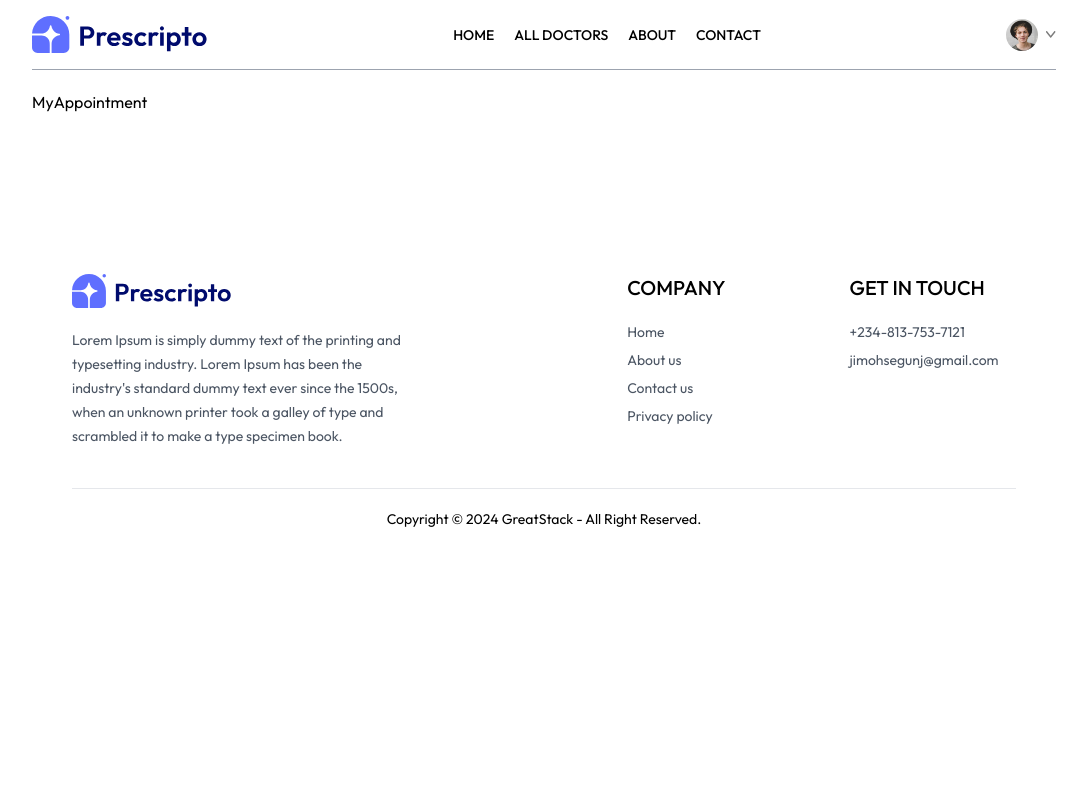
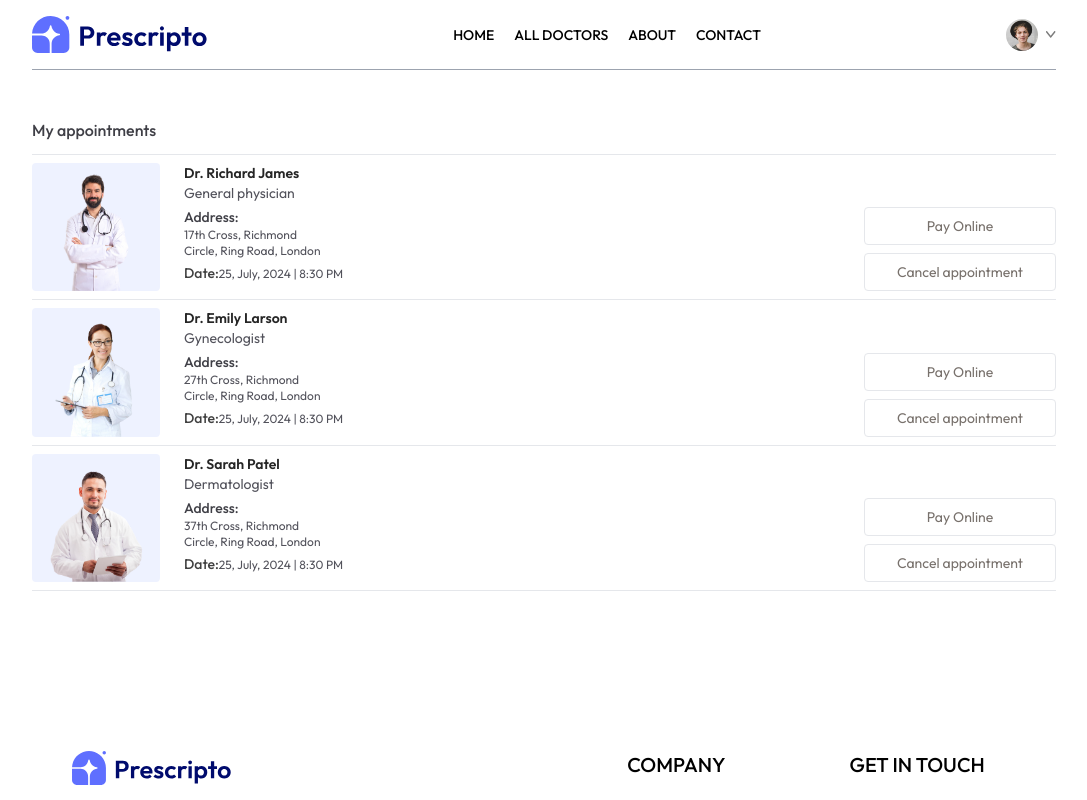
Before and after one commit to jimohsegun1/MediCare, a React (Vite) app in the folder frontend/: page /my-appointments in a window 1280 px wide. Shown: the top 800 px of the page, without its empty margins (96-1183 px from the left). Built offline with nearby package versions, Linux system fonts and the light colour scheme.

Commit message:
MyAppointments

```diff
--- a/frontend/src/pages/MyAppointments.jsx
+++ b/frontend/src/pages/MyAppointments.jsx
@@ -1,9 +1,36 @@
-import React from 'react'
+import React, { useContext } from 'react';
+import { AppContext } from '../context/AppContext';
 
-const MyAppointment = () => {
-  return (
-    <div>MyAppointment</div>
-  )
+const MyAppointments = () => {
+    const { doctors } = useContext(AppContext);
+
+    return (
+        <div>
+            <p className='pb-3 mt-12 font-medium text-zinc-700 border-b'>My appointments</p>
+            <div>
+                {doctors.slice(0, 3).map((item, index) => (
+                    <div className='grid grid-cols-[1fr_2fr] gap-4 sm:flex sm:gap-6 py-2 border-b ' key={index}>
+                        <div>
+                            <img className='w-32 bg-indigo-50 rounded' src={item.image} alt="" />
+                        </div>
+                        <div className='flex-1 text-sm text-zinc-600'>
+                          <p className='text-neutral-800 font-semibold'>{item.name}</p>
+                          <p> {item.speciality} </p>
+                          <p className='text-zinc-700 font-medium mt-1'>Address:</p>
+                          <p className='text-xs'>{item.address.line1}</p>
+                          <p className='text-xs'>{item.address.line2}</p>
+                          <p className='text-xs mt-1'><span className='text-sm text-neutral-700 font-medium'>Date:</span>25, July, 2024 |  8:30 PM</p>
+                        </div>
+                        <div></div>
+                        <div className='flex flex-col gap-2 justify-end'>
+                          <button className='text-sm text-stone-500 text-center sm:min-w-48 py-2 border rounded hover:bg-primary hover:text-white transition-all duration-300'>Pay Online</button>
+                          <button className='text-sm text-stone-500 text-center sm:min-w-48 py-2 border rounded hover:bg-red-600 hover:text-white transition-all duration-300'>Cancel appointment</button>
+                        </div>
+                    </div>
+                ))}
+            </div>
+        </div>
+    );
 }
 
-export default MyAppointment
+export default MyAppointments;
```
